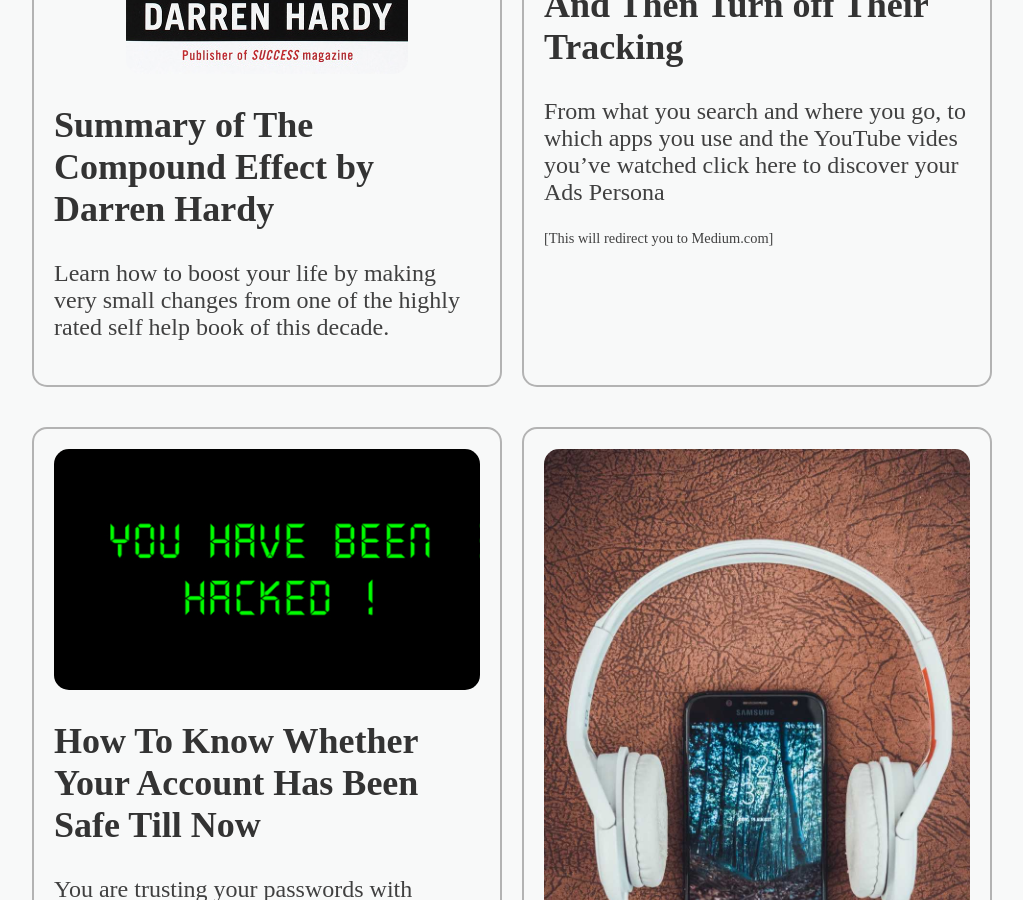
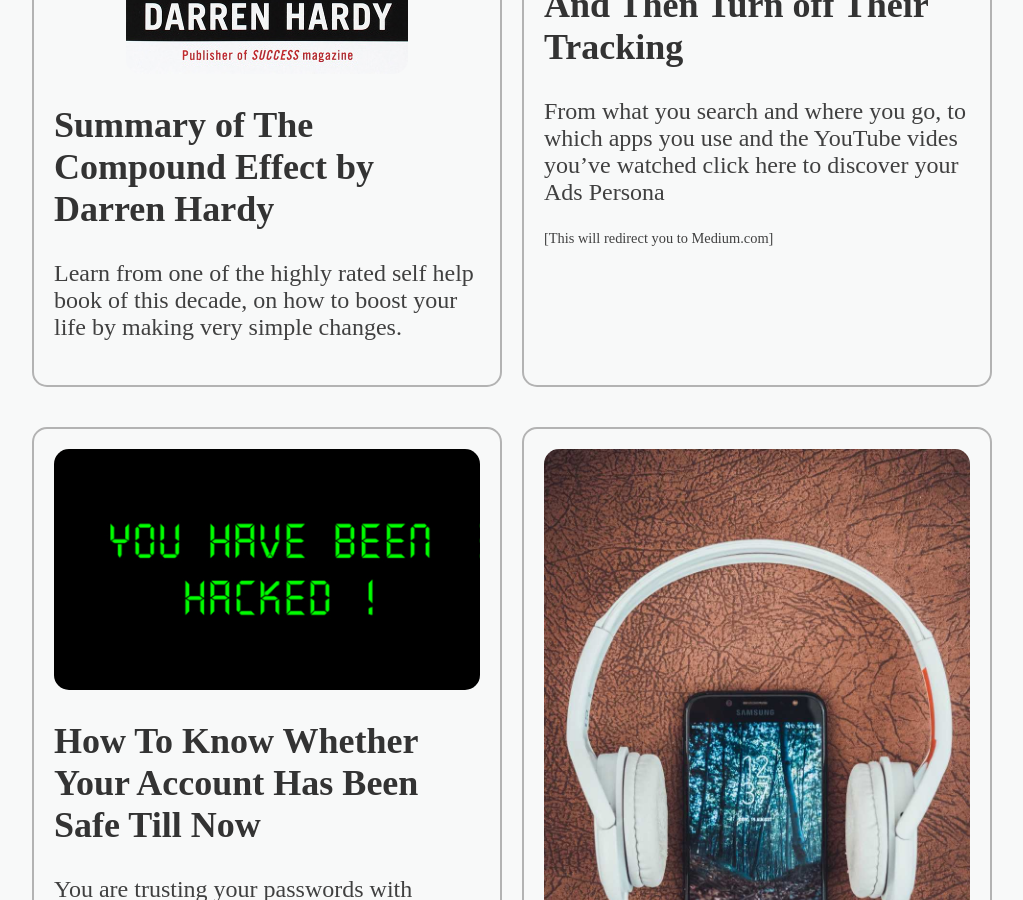
Before and after one commit to sayinathk/sayinathk.github.io, a Jekyll site: the page built from index.html, in a window 1280 px wide and 900 px high, scrolled down 497 px. Shown: the whole window, without its empty margins (128-1151 px from the left). Built offline with Jekyll 4.4.1, drawn with Linux system fonts in a browser that asks for light colours.

Commit message:
Update 2020-10-1-Summary-of-The-Compound-Effect-by-Darren-Hardy.md

```diff
--- a/_posts/2020-10-1-Summary-of-The-Compound-Effect-by-Darren-Hardy.md
+++ b/_posts/2020-10-1-Summary-of-The-Compound-Effect-by-Darren-Hardy.md
@@ -2,7 +2,7 @@
 layout: post
 title: Summary of The Compound Effect by Darren Hardy
 permalink: /summary-of-the-compound-effect-by-darren-hardy/
-description: Learn how to boost your life by making very small changes from one of the highly rated self help book of this decade.
+description: Learn from one of the highly rated self help book of this decade, on how to boost your life by making very simple changes.
 tags: present
 image: images/thecompoundeffect.jpg
 ---
```
